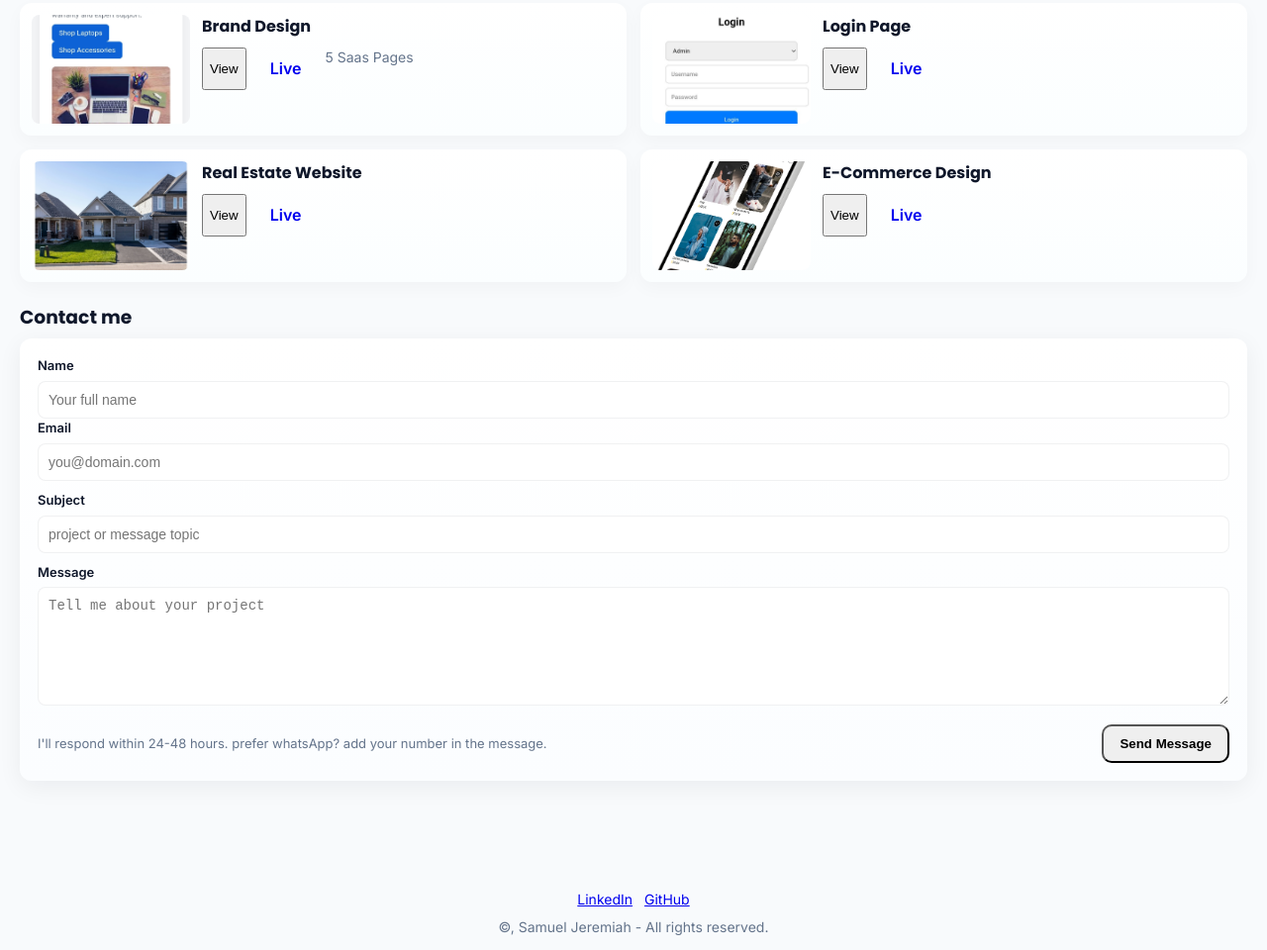
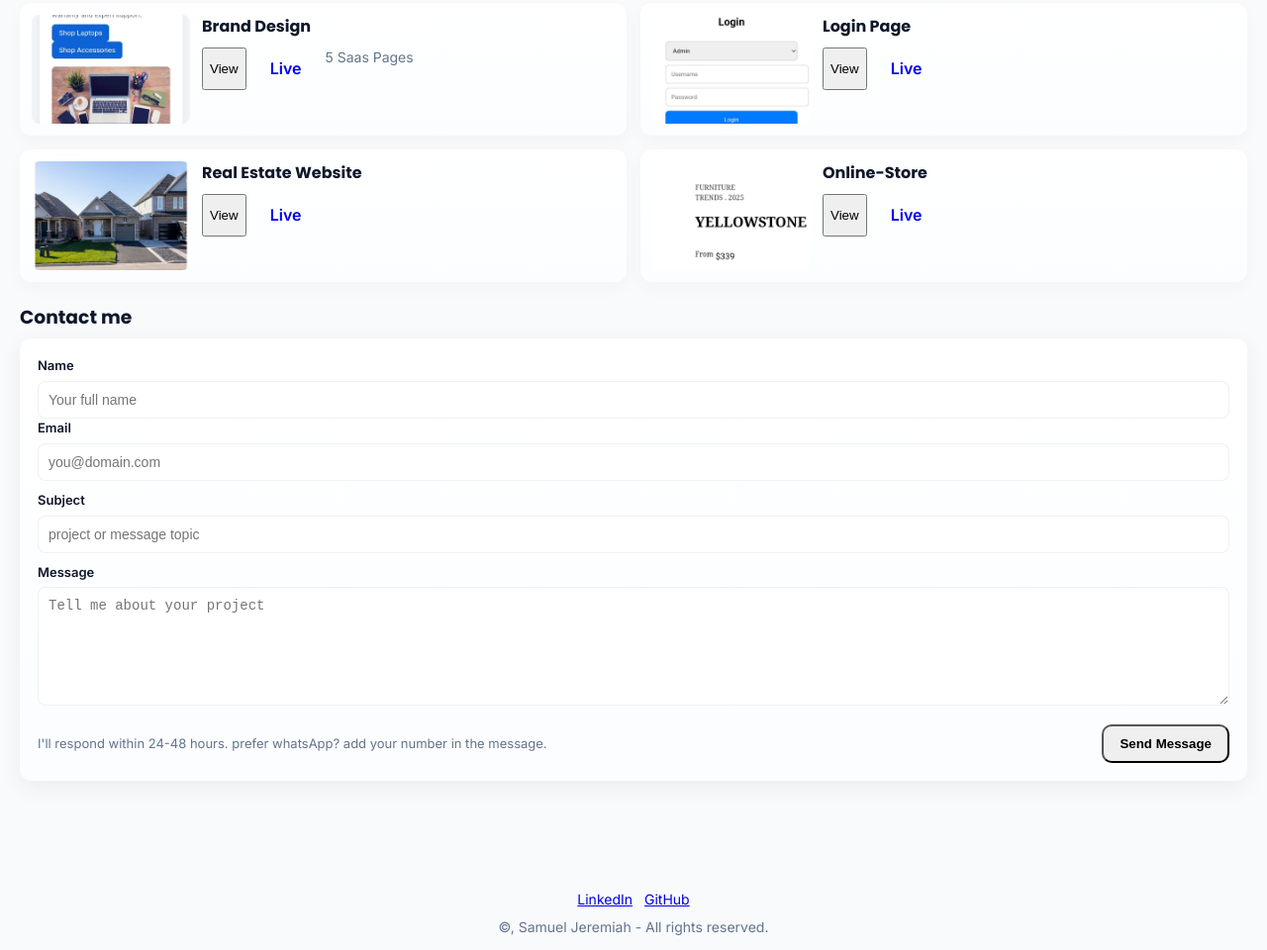
Before and after one commit to Samuel-cloud-hub/My-portfolio, a plain HTML site: page index.html in a window 1280 px wide. Shown: the part 1403-2363 px from the top of the page at 99% size. Drawn offline with Linux system fonts and the light colour scheme.

Commit message:
Add files via upload
git push My-portfolio main

```diff
--- a/index.html
+++ b/index.html
@@ -162,12 +162,12 @@
                     </article>
 
                     <article class="project-card">
-                        <img src="images/White iPhone 16e mockup upper left view (1).jpg" alt="Ecommmerce design">
+                        <img src="images/Screenshot_20251129-134808.jpg" alt="Static Website">
                         <div class="project-meta">
-                            <h4>E-Commerce Design</h4>
+                            <h4>Online-Store</h4>
                             <div class="project-actions">
                                 <button class="btn-primary view-project">View</button>
-                                <a class="btn ghost" href="https://samuel-cloud-hub.github.io/TechPulse/">Live</a>
+                                <a class="btn ghost" href="https://samuel-cloud-hub.github.io/online-store/">Live</a>
                             </div>
                         </div>
                     </article>
```
Also changed, not shown: images/Screenshot_20251129-134808.jpg (added).
